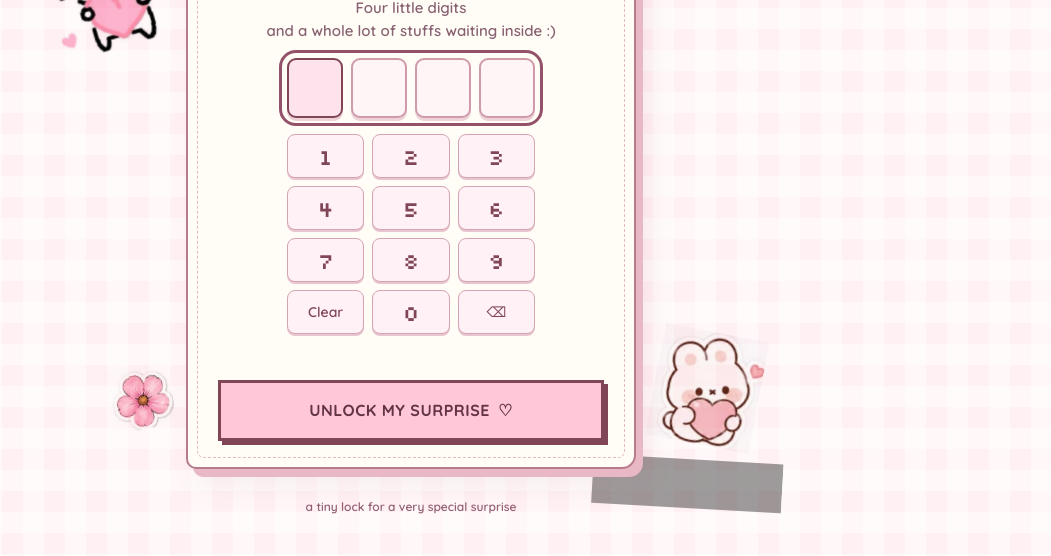
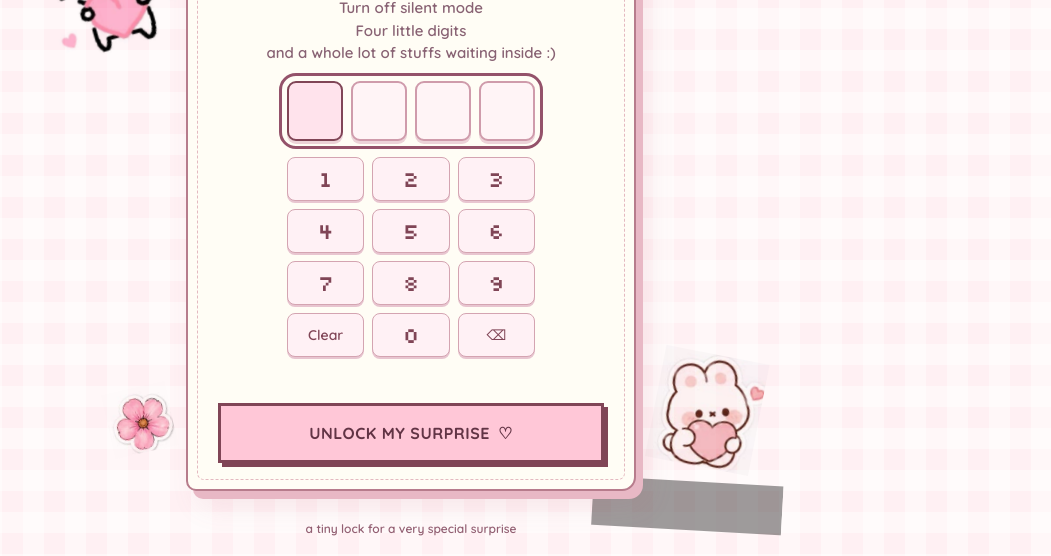
Before and after one commit to nickx404/for-you, a website: page index.html in a window 1280 px wide. Shown: the part 244-800 px from the top of the page, without its empty margins (229-1280 px from the left). Drawn offline with Linux system fonts and the light colour scheme; grey boxes are pictures that could not be loaded.

Commit message:
Update gate description in index.html

```diff
--- a/index.html
+++ b/index.html
@@ -44,7 +44,7 @@
         <p class="gate-address">for Swethaa</p>
         <img class="gate-heart" src="assets/pixel-heart.svg" width="42" height="42" alt="" aria-hidden="true">
         <h1 id="passcode-title">A little secret<br>just for you</h1>
-        <p class="gate-description">Four little digits<br>and a whole lot of stuffs waiting inside :)</p>
+        <p class="gate-description">Turn off silent mode<br>Four little digits<br>and a whole lot of stuffs waiting inside :)</p>
         <form id="passcode-form" novalidate>
           <label for="passcode-input" class="gate-label"> </label>
           <div class="gate-code">
```
